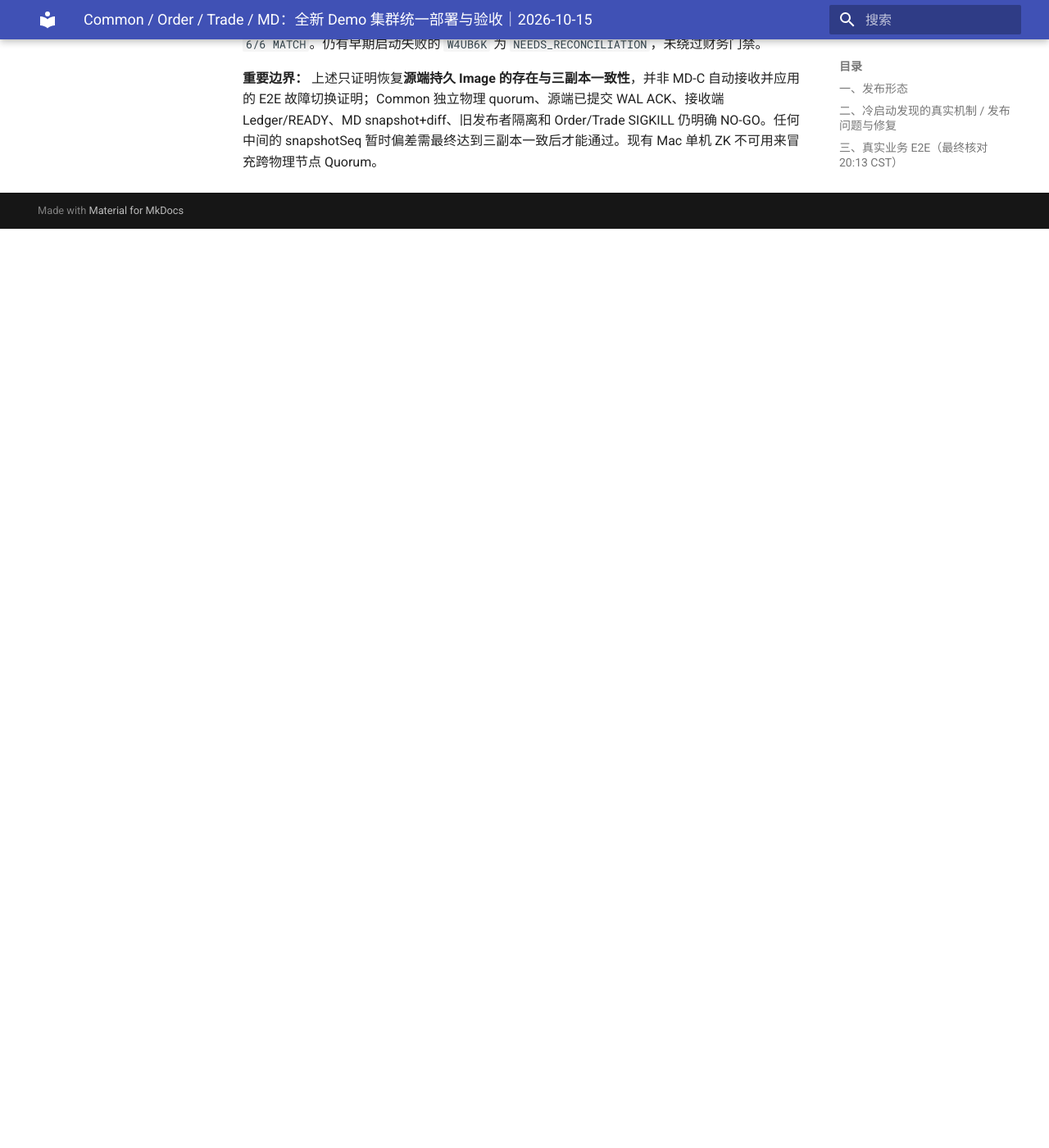
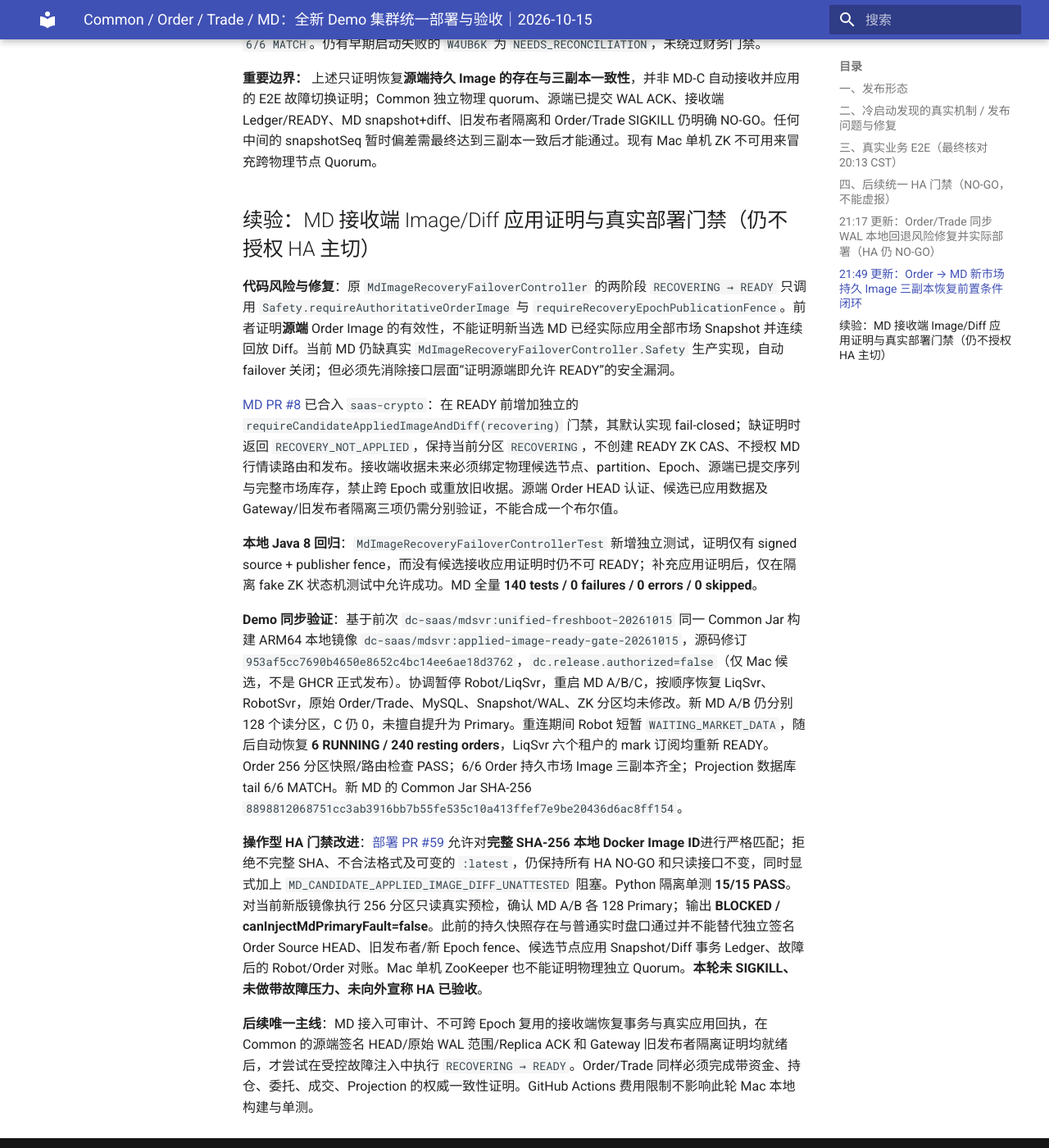
Before and after one commit to bliplink/dc-quant-deploy, an MkDocs documentation site: the page built from docs/COMMON_ORDER_TRADE_MD_FRESH_DEMO_ACCEPTANCE_20261015.zh-CN.md, in a window 1280 px wide and 1400 px high, scrolled down 5323 px. Shown: the whole window at 82% size. Built offline with MkDocs 1.6.1 and Material for MkDocs 9.7.7, drawn with Linux system fonts in a browser that asks for light colours; before the commit the page ends 5602 px from its top, so only the background shows below that.

Commit message:
docs(md-ha): record applied Image Diff READY gate live Mac smoke and immutable preflight

```diff
--- a/docs/COMMON_ORDER_TRADE_MD_FRESH_DEMO_ACCEPTANCE_20261015.zh-CN.md
+++ b/docs/COMMON_ORDER_TRADE_MD_FRESH_DEMO_ACCEPTANCE_20261015.zh-CN.md
@@ -77,3 +77,17 @@
 随后新注册租户 **H4676T**，自动审批、Robot 40 委托、买卖盘口 10+10、模拟资金、成交 0.0001 BTC、持仓核对、平仓归零 **全部 PASS**；其 `P228` 三副本 Snapshot 一致（`snapshotSeq=412, commitMarkerSeq=412, books=1, orders=39`）。最终 **6 个业务成功租户的 Order 全市场持久 Image 三副本核查 `6/6 PASS`、无问题**；Order 256 分区一致性 `PASS`，Projection 数据库尾部 `6/6 MATCH`。仍有早期启动失败的 `W4UB6K` 为 `NEEDS_RECONCILIATION`，未绕过财务门禁。
 
 **重要边界：** 上述只证明恢复**源端持久 Image 的存在与三副本一致性**，并非 MD-C 自动接收并应用的 E2E 故障切换证明；Common 独立物理 quorum、源端已提交 WAL ACK、接收端 Ledger/READY、MD snapshot+diff、旧发布者隔离和 Order/Trade SIGKILL 仍明确 NO-GO。任何中间的 snapshotSeq 暂时偏差需最终达到三副本一致后才能通过。现有 Mac 单机 ZK 不可用来冒充跨物理节点 Quorum。
+
+## 续验：MD 接收端 Image/Diff 应用证明与真实部署门禁（仍不授权 HA 主切）
+
+**代码风险与修复**：原 `MdImageRecoveryFailoverController` 的两阶段 `RECOVERING → READY` 只调用 `Safety.requireAuthoritativeOrderImage` 与 `requireRecoveryEpochPublicationFence`。前者证明**源端** Order Image 的有效性，不能证明新当选 MD 已经实际应用全部市场 Snapshot 并连续回放 Diff。当前 MD 仍缺真实 `MdImageRecoveryFailoverController.Safety` 生产实现，自动 failover 关闭；但必须先消除接口层面“证明源端即允许 READY”的安全漏洞。
+
+[MD PR #8](https://github.com/bliplink/com.app.dc.mdsvr/pull/8) 已合入 `saas-crypto`：在 READY 前增加独立的 `requireCandidateAppliedImageAndDiff(recovering)` 门禁，其默认实现 fail-closed；缺证明时返回 `RECOVERY_NOT_APPLIED`，保持当前分区 `RECOVERING`，不创建 READY ZK CAS、不授权 MD 行情读路由和发布。接收端收据未来必须绑定物理候选节点、partition、Epoch、源端已提交序列与完整市场库存，禁止跨 Epoch 或重放旧收据。源端 Order HEAD 认证、候选已应用数据及 Gateway/旧发布者隔离三项仍需分别验证，不能合成一个布尔值。
+
+**本地 Java 8 回归**：`MdImageRecoveryFailoverControllerTest` 新增独立测试，证明仅有 signed source + publisher fence，而没有候选接收应用证明时仍不可 READY；补充应用证明后，仅在隔离 fake ZK 状态机测试中允许成功。MD 全量 **140 tests / 0 failures / 0 errors / 0 skipped**。
+
+**Demo 同步验证**：基于前次 `dc-saas/mdsvr:unified-freshboot-20261015` 同一 Common Jar 构建 ARM64 本地镜像 `dc-saas/mdsvr:applied-image-ready-gate-20261015`，源码修订 `953af5cc7690b4650e8652c4bc14ee6ae18d3762`，`dc.release.authorized=false`（仅 Mac 候选，不是 GHCR 正式发布）。协调暂停 Robot/LiqSvr，重启 MD A/B/C，按顺序恢复 LiqSvr、RobotSvr，原始 Order/Trade、MySQL、Snapshot/WAL、ZK 分区均未修改。新 MD A/B 仍分别 128 个读分区，C 仍 0，未擅自提升为 Primary。重连期间 Robot 短暂 `WAITING_MARKET_DATA`，随后自动恢复 **6 RUNNING / 240 resting orders**，LiqSvr 六个租户的 mark 订阅均重新 READY。Order 256 分区快照/路由检查 PASS；6/6 Order 持久市场 Image 三副本齐全；Projection 数据库 tail 6/6 MATCH。新 MD 的 Common Jar SHA-256 `8898812068751cc3ab3916bb7b55fe535c10a413ffef7e9be20436d6ac8ff154`。
+
+**操作型 HA 门禁改进**：[部署 PR #59](https://github.com/bliplink/dc-quant-deploy/pull/59) 允许对**完整 SHA-256 本地 Docker Image ID**进行严格匹配；拒绝不完整 SHA、不合法格式及可变的 `:latest`，仍保持所有 HA NO-GO 和只读接口不变，同时显式加上 `MD_CANDIDATE_APPLIED_IMAGE_DIFF_UNATTESTED` 阻塞。Python 隔离单测 **15/15 PASS**。对当前新版镜像执行 256 分区只读真实预检，确认 MD A/B 各 128 Primary；输出 **BLOCKED / canInjectMdPrimaryFault=false**。此前的持久快照存在与普通实时盘口通过并不能替代独立签名 Order Source HEAD、旧发布者/新 Epoch fence、候选节点应用 Snapshot/Diff 事务 Ledger、故障后的 Robot/Order 对账。Mac 单机 ZooKeeper 也不能证明物理独立 Quorum。**本轮未 SIGKILL、未做带故障压力、未向外宣称 HA 已验收**。
+
+**后续唯一主线**：MD 接入可审计、不可跨 Epoch 复用的接收端恢复事务与真实应用回执，在 Common 的源端签名 HEAD/原始 WAL 范围/Replica ACK 和 Gateway 旧发布者隔离证明均就绪后，才尝试在受控故障注入中执行 `RECOVERING → READY`。Order/Trade 同样必须完成带资金、持仓、委托、成交、Projection 的权威一致性证明。GitHub Actions 费用限制不影响此轮 Mac 本地构建与单测。
```
